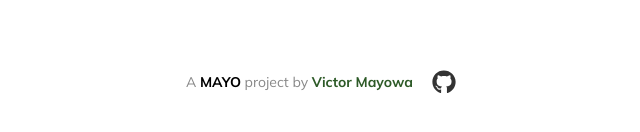
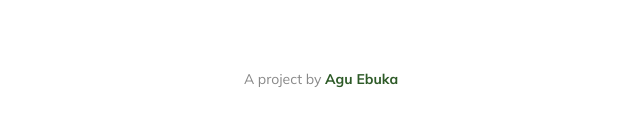
Before and after one commit to victormayowa185/mayo-river-ai, a React (Vite) app in the folder frontend/: page /contact in a window 1280 px wide. Shown: the part 578-710 px from the top of the page, without its empty margins (319-959 px from the left). Built offline with nearby package versions, Linux system fonts and the light colour scheme.

Commit message:
updated the footer tsx

```diff
--- a/frontend/src/components/Footer.tsx
+++ b/frontend/src/components/Footer.tsx
@@ -5,25 +5,16 @@ const Footer = () => {
   return (
     <footer className="footer">
       <p>
-        A <span className="brand-mayo">MAYO</span> project by{" "}
+        A <span className="brand-mayo"></span> project by{" "}
         <a
           href="https://victormayowa.vercel.app"
           target="_blank"
           rel="noopener noreferrer"
           className="brand-name"
         >
-          Victor Mayowa
+          Agu Ebuka
         </a>
       </p>
-      <a
-        href="https://github.com/victormayowa185"
-        target="_blank"
-        rel="noopener noreferrer"
-        className="github-link"
-        aria-label="GitHub"
-      >
-        <FaGithub size={24} />
-      </a>
     </footer>
   );
 };
```
